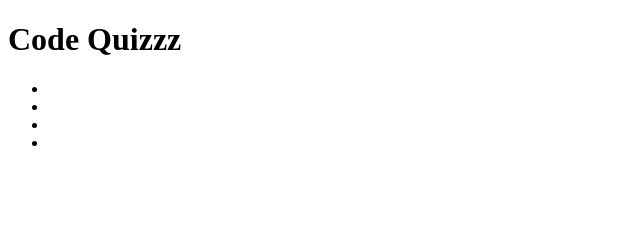
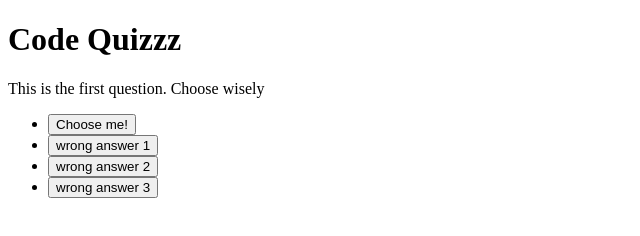
Before and after one commit to chicken1991/code-quiz, a plain HTML site: page index.html in a window 1280 px wide. Shown: the whole page, without its empty margins (0-640 px from the left). Drawn offline with Linux system fonts and the light colour scheme.

Commit message:
variables and all that jazz, rough start

```diff
--- a/assets/js/script.js
+++ b/assets/js/script.js
@@ -1,9 +1,12 @@
 // Score definitions THERE IS A BETTER WAY I'M SURE
 var score = 100; //Decrease for every wrong answer
-var question1 = document.querySelector("#1");
-var question2 = document.querySelector("#2");
-var question3 = document.querySelector("#3");
-var question4 = document.querySelector("#4");
+var question = document.querySelector("#question");
+var answer1 = document.getElementById("#btn1");
+var answer2 = document.getElementById("#btn2");
+var answer3 = document.getElementById("#btn3");
+var answer4 = document.getElementById("#btn4");
+
+
 
 // Where do I store the questions? Object and parse with JSON?
 
@@ -23,10 +26,11 @@ var question4 = document.querySelector("#4");
 var qObj1 = {
     theQuestion: "This is the first question. Choose wisely",
     rightAnswer: "Choose me!",
-    wrong1: "wrong answer 1",
-    wrong2: "wrong answer 2",
-    wrong3: "wrong answer 3"
+    wrongAnswer1: "wrong answer 1",
+    wrongAnswer2: "wrong answer 2",
+    wrongAnswer3: "wrong answer 3"
 }
+console.log(qObj1);
 
 var qObj2 = {
     theQuestion: "This is the second question. Choose wisely",
@@ -39,39 +43,55 @@ var qObj2 = {
 var qObj3 = {
     theQuestion: "This is the third question. Choose wisely",
     rightAnswer: "whatever",
-    wrong1: "wrong answer 1",
-    wrong2: "wrong answer 2",
-    wrong3: "wrong answer 3"
+    wrongAnswer1: "wrong answer 1",
+    wrongAnswer2: "wrong answer 2",
+    wrongAnswer3: "wrong answer 3"
 }
 
 var qObj4 = {
     theQuestion: "This is the fourth question. Choose wisely",
     rightAnswer: "whatever",
-    wrong1: "wrong answer 1",
-    wrong2: "wrong answer 2",
-    wrong3: "wrong answer 3"
+    wrongAnswer1: "wrong answer 1",
+    wrongAnswer2: "wrong answer 2",
+    wrongAnswer3: "wrong answer 3"
 }
 
+// array for the objects
 var objArray = [qObj1, qObj2, qObj3, qObj4];
+var btnClicker = document.querySelectorAll(".butt");
 
+console.log(btnClicker);
+//hardcoded stuff for fun
+// question.textContent = objArray[1].theQuestion;
+// answer1.textContent = objArray[1].rightAnswer;
 
-// ================= Display Section? =============================
+// array for the arrays < wtf?
 
 // Create a function that displays the Current Question, which will in turn display Answer Options
 function currentQuestion() {
-    for (var i = 0; i < objArray.length; i++){
-        question = objArray[i].theQuestion;
-        correct = objArray[i].rightAnswer;
-        wrong1 = objArray[i].wrongAnswer1;
-        wrong2 = objArray[i].wrongAnswer2;
-        wrong3 = objArray[i].wrongAnswer3;
-        console.log(question);
+
+    for (var i = 0; i < 1; i++){
+
+        // For question objArray[i] display the question and the answers
+        question.textContent = objArray[i].theQuestion;
+        answer1.textContent = objArray[i].rightAnswer;
+        answer2.textContent = objArray[i].wrongAnswer1;
+        answer3.textContent = objArray[i].wrongAnswer2;
+        answer4.textContent = objArray[i].wrongAnswer3;
+        // display each button thing for the li stuff and things
+        debugger;
+        //display objArray[i] until an answer is selected
+        btnClicker[i].addEventListener("click", function() {
+            if (objArray[i].rightAnswer){
+                console.log("Right");
+            } else {
+                console.log("WRONNNGGG");
+            }
+        });
+
+
     }
-
-    var answer1;
-    var answer2;
-    var answer3;
-    var answer4;
 }
 
+
 currentQuestion();
--- a/index.html
+++ b/index.html
@@ -31,14 +31,13 @@
     <main>
 
         <div id="quiz">
-            <div id="question">
-                <ul>
-                    <li id="#1"></li>
-                    <li id="#2"></li>
-                    <li id="#3"></li>
-                    <li id="#4"></li>
-                </ul>
-        </div>
+            <div id="question"></div>
+            <ul>
+                <li><button type="button" id="#btn1" class="butt">question</button></li>
+                <li><button type="button" id="#btn2" class="butt">second</button></li>
+                <li><button type="button" id="#btn3" class="butt">third</button></li>
+                <li><button type="button" id="#btn4" class="butt">fourth</button></li>
+            </ul>
 
         <script src="./assets/js/script.js"></script>
 
```
